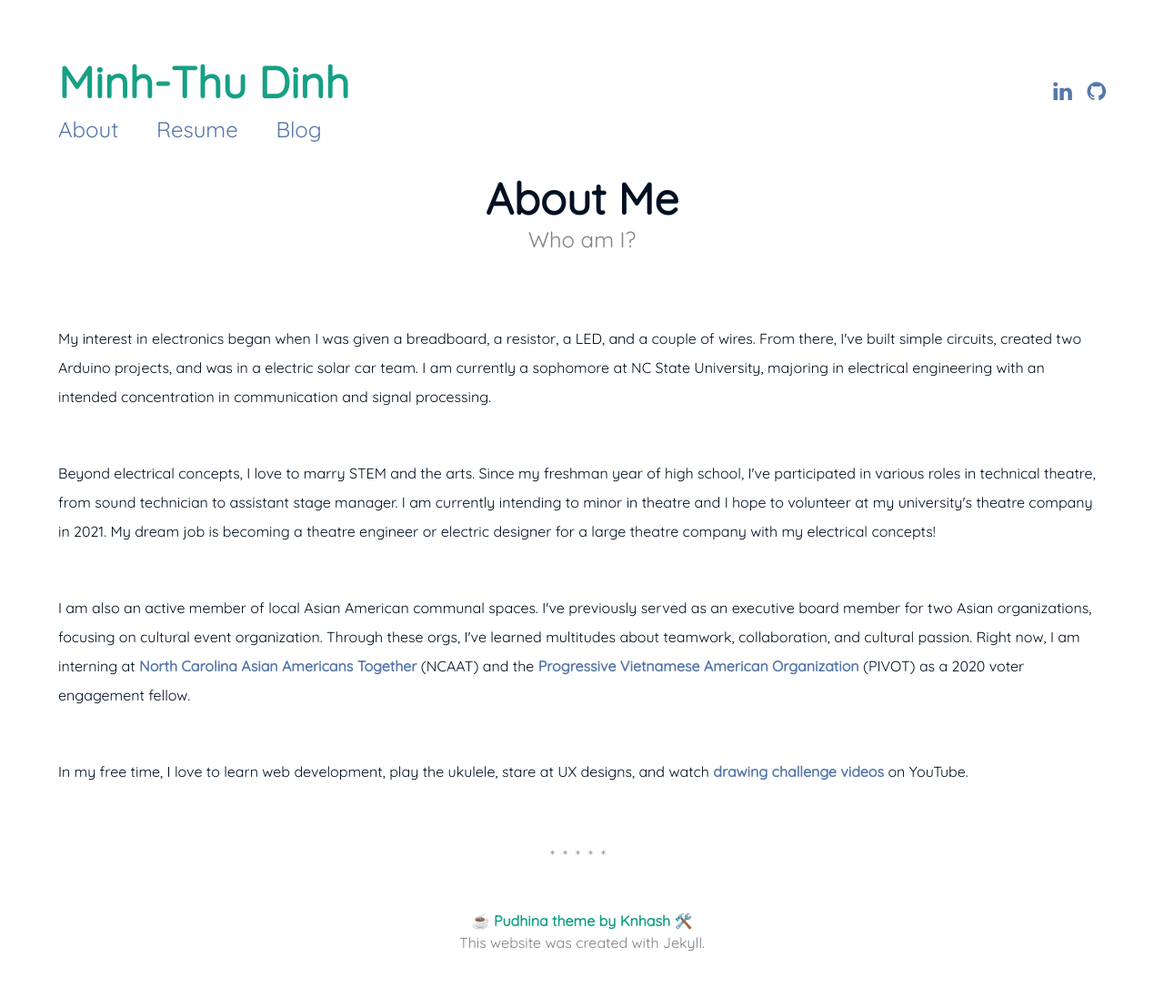
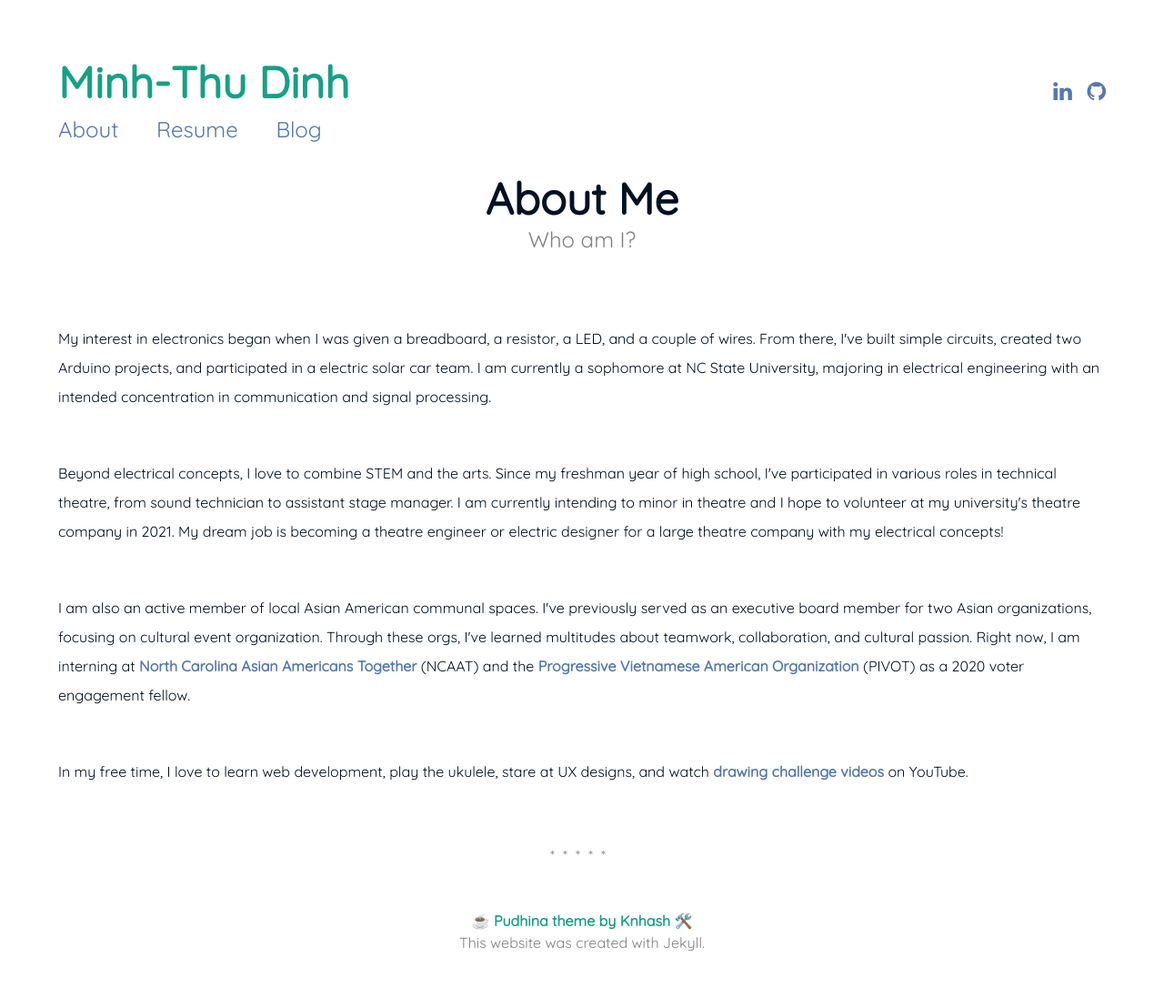
Before and after one commit to mtldinh/mtldinh-old-website, a Jekyll site: the page built from about.md, in a window 1280 px wide. Shown: the whole page at 91% size. Built offline with Jekyll 4.4.1, drawn with Linux system fonts in a browser that asks for light colours; part of the change alters nothing that is shown.

Commit message:
Update about.md

```diff
--- a/about.md
+++ b/about.md
@@ -7,11 +7,11 @@ subtitle: Who am I?
 <br>
 <p>My interest in electronics began when I was given a breadboard, a resistor, a
 LED, and a couple of wires. From there, I've built simple circuits, created two
-Arduino projects, and was in a electric solar car team. I am currently a sophomore
+Arduino projects, and participated in a electric solar car team. I am currently a sophomore
 at NC State University, majoring in electrical engineering with an intended concentration
 in communication and signal processing.</p>
 <br>
-<p>Beyond electrical concepts, I love to marry STEM and the arts.
+<p>Beyond electrical concepts, I love to combine STEM and the arts.
 Since my freshman year of high school, I've participated in various roles in technical theatre,
 from sound technician to assistant stage manager. I am currently intending to minor
 in theatre and I hope to volunteer at my university's theatre company in 2021. My
@@ -30,30 +30,3 @@ and the
 <br>
 <p>In my free time, I love to learn web development, play the ukulele, stare at UX designs,
 and watch <a href="https://www.youtube.com/playlist?list=PL5vtqDuUM1Dl67yQPW2HmHHLTfT8S4-Th">drawing challenge videos</a> on YouTube.</p>
-
-
-
-
-<!--
-<strong>Name:</strong> Minh-Thu Dinh<br>
-<strong>Age:</strong> 19<br>
-<strong>Pronouns:</strong> she/her/hers<br>
-<strong>Occupation:</strong> Electrical Engineering Student at NC State University<br>
-<strong>Instruments played:</strong> Guitar, ukulele, trumpet<br>
-<strong>Career goal:</strong> A profession that integrates the humanity of theatre
-<br> with the technical skills of engineering!<br>
-<br>
-<strong>Things I Want to Learn:</strong><br>
-<br>
-(I want to make this into clickable images somehow?)
-<strong>Favorite TV Shows:</strong><br>
-1) She-Ra and the Princesses of Power<br>
-2) Avatar: The Last Airbender<br>
-3) Steven Universe<br>
-4) Kipo and the Age of Wonderbeasts<br>
-5) Big Little Lies<br>
-6) Brooklyn Nine Nine<br>
-7) The Nanny<br>
-8) The Amazing World of Gumball<br>
-</p>
- -->
```
